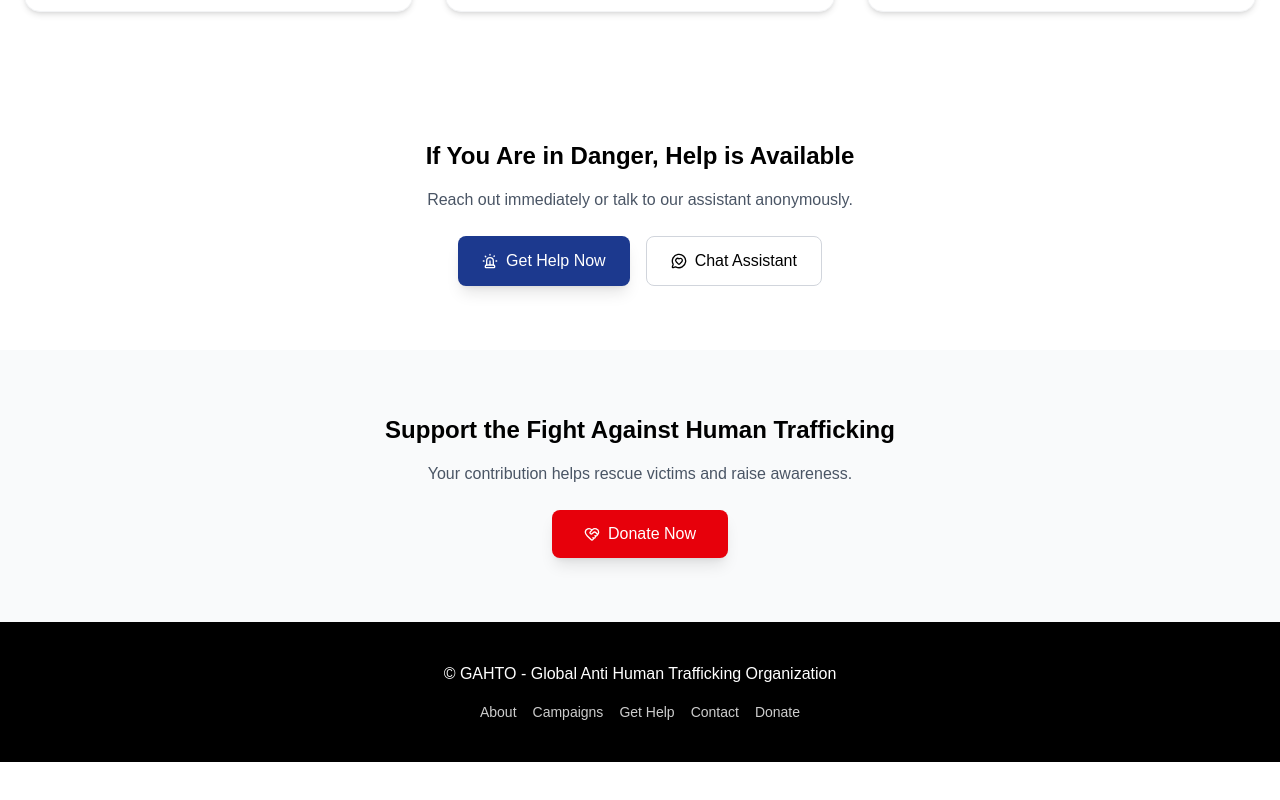
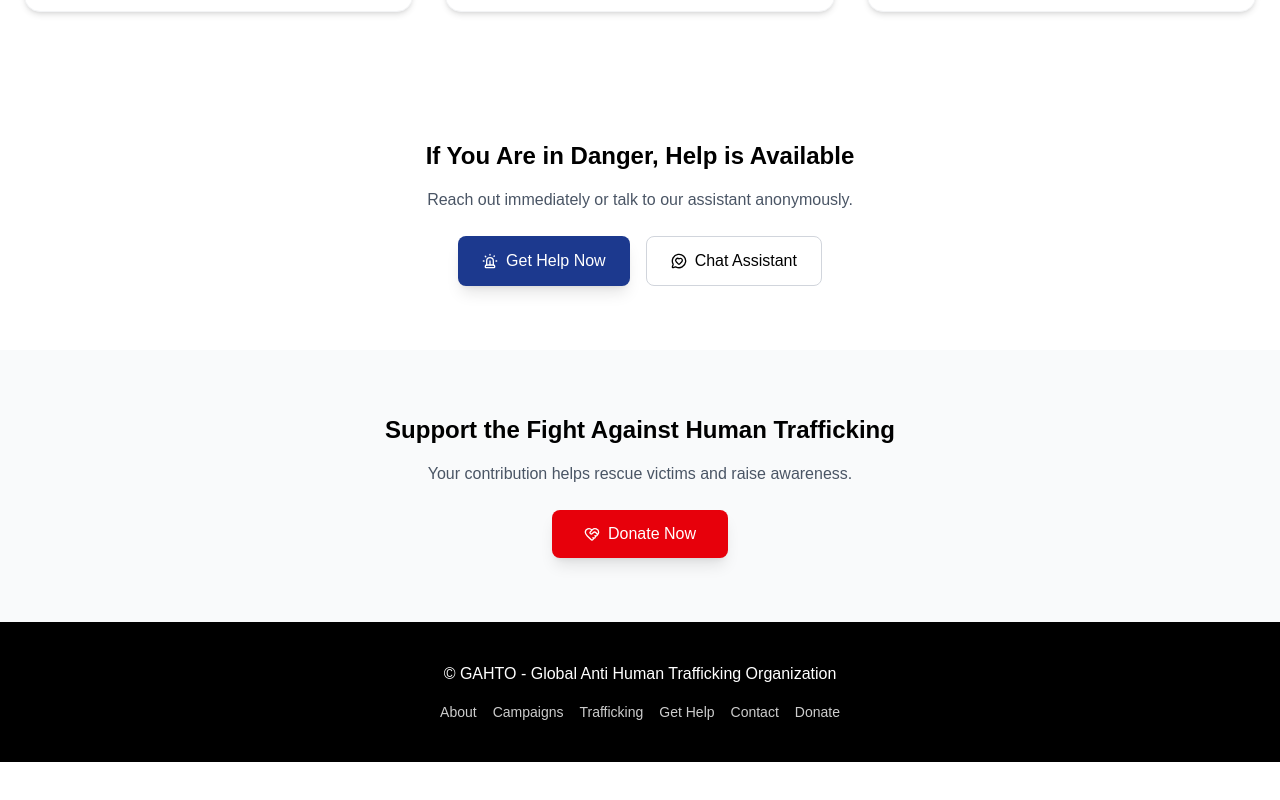
Before and after one commit to gahtongo/ghatosite, a Next.js app: page / in a window 1280 px wide. Shown: the part 2427-3227 px from the top of the page. Built offline with nearby package versions, Linux system fonts and the light colour scheme; no server answers.

Commit message:
improve the trafficking page

```diff
--- a/app/page.tsx
+++ b/app/page.tsx
@@ -691,6 +691,9 @@ export default function Home() {
           <Link href="/campaigns" className="hover:text-white transition">
             Campaigns
           </Link>
+          <Link href="/trafficking" className="hover:text-white transition">
+            Trafficking
+          </Link>
           <Link href="/help" className="hover:text-white transition">
             Get Help
           </Link>
```
